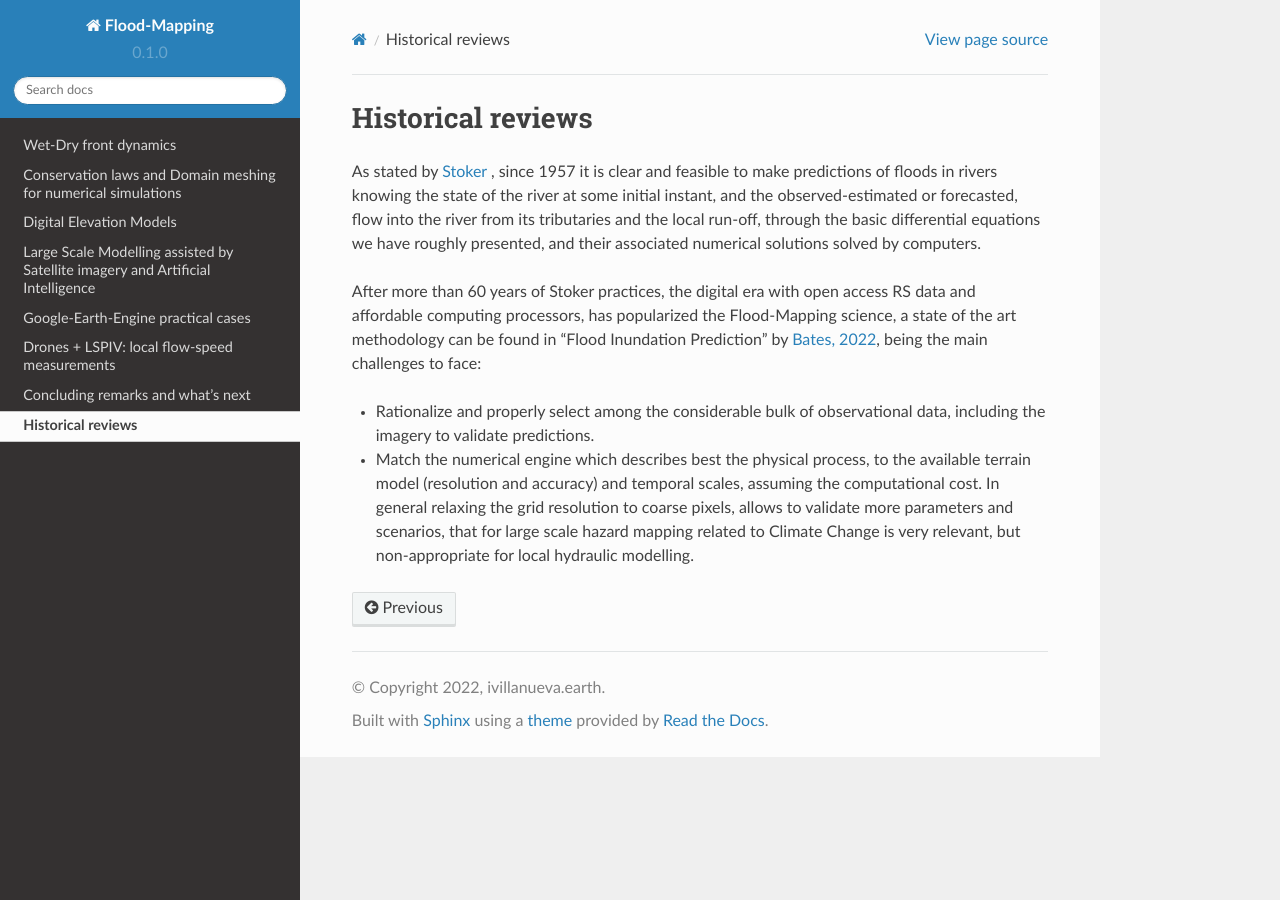
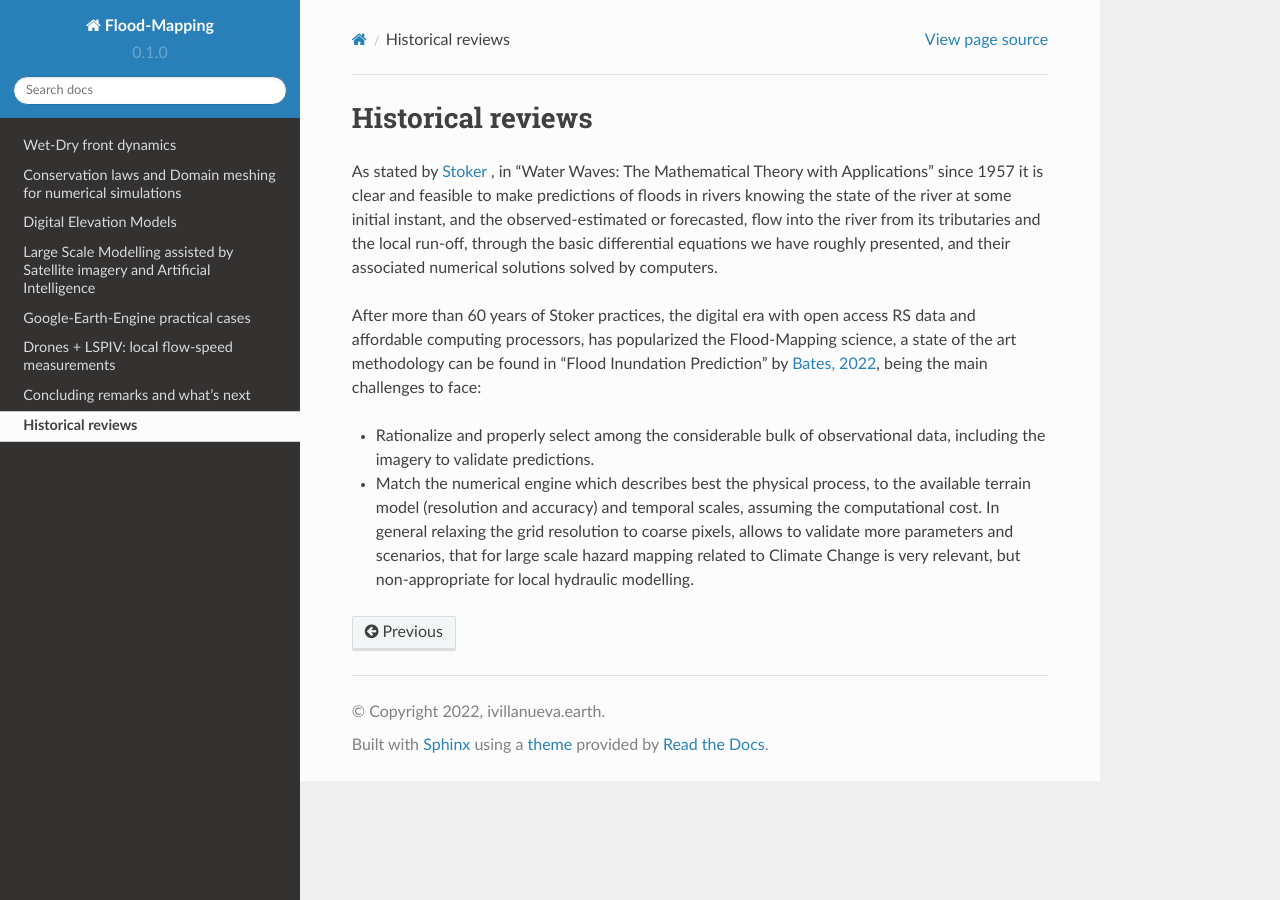
Before and after one commit to ivillamadrid/FloodMapping, a Sphinx documentation site: the page built from docs/source/historical.rst, in a window 1280 px wide. Built offline with Sphinx 7.4.7 and the Read the Docs theme 2.0.0, drawn with Linux system fonts in a browser that asks for light colours.

Commit message:
Update historical.rst

```diff
--- a/docs/source/historical.rst
+++ b/docs/source/historical.rst
@@ -1,7 +1,7 @@
 Historical reviews
 ==================
 
-As stated by `Stoker`_ , since 1957 it is clear and feasible to make predictions of floods in rivers knowing the state of the river at some initial instant,
+As stated by `Stoker`_ , in "Water Waves: The Mathematical Theory with Applications" since 1957 it is clear and feasible to make predictions of floods in rivers knowing the state of the river at some initial instant,
 and the observed-estimated or forecasted, flow into the river from its tributaries and the local run-off, through the basic differential equations we have roughly presented, and their associated numerical solutions solved by computers.
 
 
```
